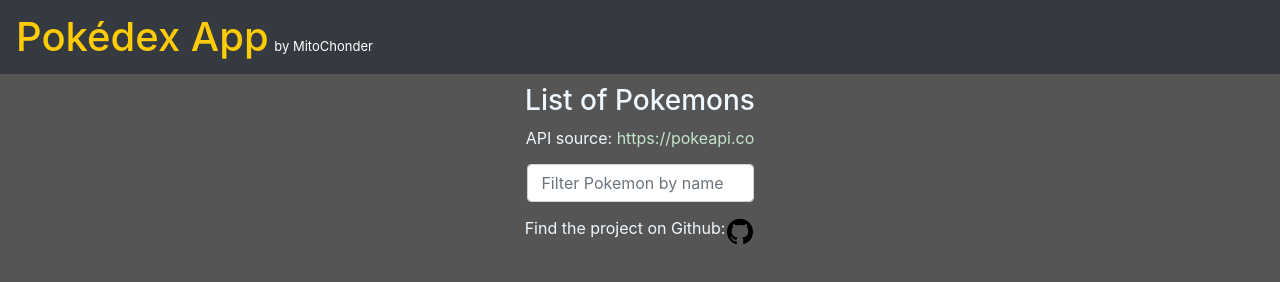
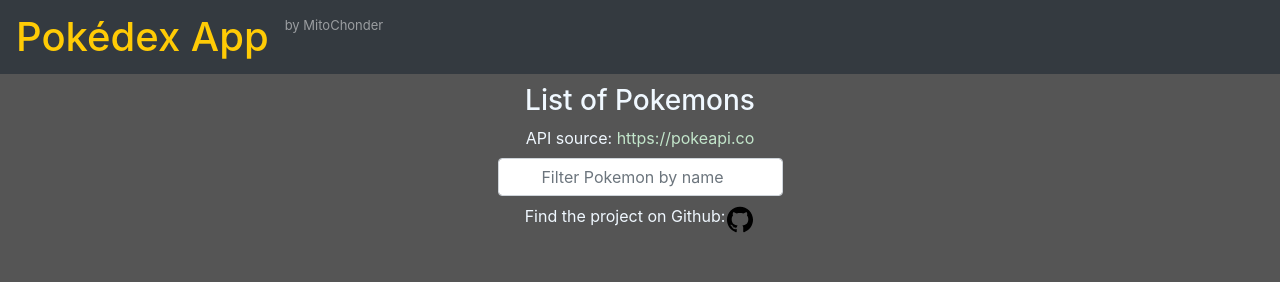
Before and after one commit to MitoMonkey/JS-app, a plain HTML site: page index.html in a window 1280 px wide. Drawn offline with nearby package versions, Linux system fonts and the light colour scheme; no server answers.

Commit message:
styling improvements

```diff
--- a/css/styles.css
+++ b/css/styles.css
@@ -38,7 +38,16 @@
   -webkit-transition-duration: 0.4s;
   transition-duration: 0.4s;
   cursor: pointer;
+  padding: 0;
+  max-width: 300px;
+  min-width: 250px;
+  margin: 8px auto;
   }
+
+.col-3 {
+  padding: 0;
+  min-width: 250px;
+}
 
 .hidden {
   display:none;
--- a/index.html
+++ b/index.html
@@ -12,11 +12,11 @@
 
 
   <body>
-    <nav class="navbar navbar-expand-sm navbar-dark bg-dark">
+    <nav class="navbar navbar-expand-sm navbar-dark bg-dark d-print">
       <div class="navbar-brand">
         <span class="h1 yellow">Pokédex App</span>
-        <span class="small">by MitoChonder</span>
       </div>
+      <span class="small navbar-text align-self-baseline">by MitoChonder</span>
     </nav>
 
     <main class="container">
@@ -51,7 +51,7 @@
 
       <!-- Filter bar -->
       <div class="row justify-content-center">
-        <div class="col-3 d-inline-flex">
+        <div class="col-3">
           <label for="filter_pokemons" class="hidden">Filter Pokémons by name</label>
 			    <input type="search" class="form-control form-inline" id="filter_pokemons" placeholder="Filter Pokemon by name" aria-label="Search pokemon by name"/>
         </div>
```
